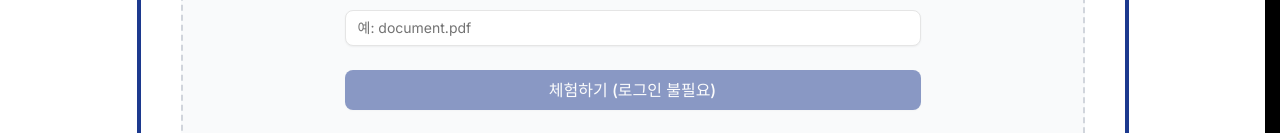
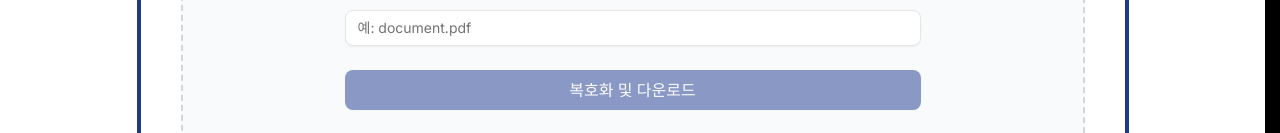
Before and after one commit to sanghyxuk/frontend, a Next.js app: page /decryption in a window 1280 px wide. Shown: the part 667-800 px from the top of the page. Built offline with nearby package versions, Linux system fonts and the light colour scheme; no server answers.

Commit message:
demo mode false
demo mode false

```diff
--- a/components/hero-section-decryption.tsx
+++ b/components/hero-section-decryption.tsx
@@ -8,7 +8,7 @@ import { fileService } from "@/lib/services/file.service"
 
 // ✅ true = 포트폴리오용 (가짜 로딩)
 // ✅ false = 실제 연동용 (로그인 필수, 실제 서버 통신)
-const IS_DEMO_MODE = true
+const IS_DEMO_MODE = false
 
 export function HeroSectionDecryption() {
   const [authMessage, setAuthMessage] = useState("")
--- a/components/hero-section.tsx
+++ b/components/hero-section.tsx
@@ -8,7 +8,7 @@ import { fileService } from "@/lib/services/file.service"
 
 // ✅ true = 포트폴리오용 (가짜 로딩)
 // ✅ false = 실제 연동용 (백엔드 팀원 코드 실행)
-const IS_DEMO_MODE = true
+const IS_DEMO_MODE = false
 
 export function HeroSection() {
   const [isDragging, setIsDragging] = useState(false)
```
